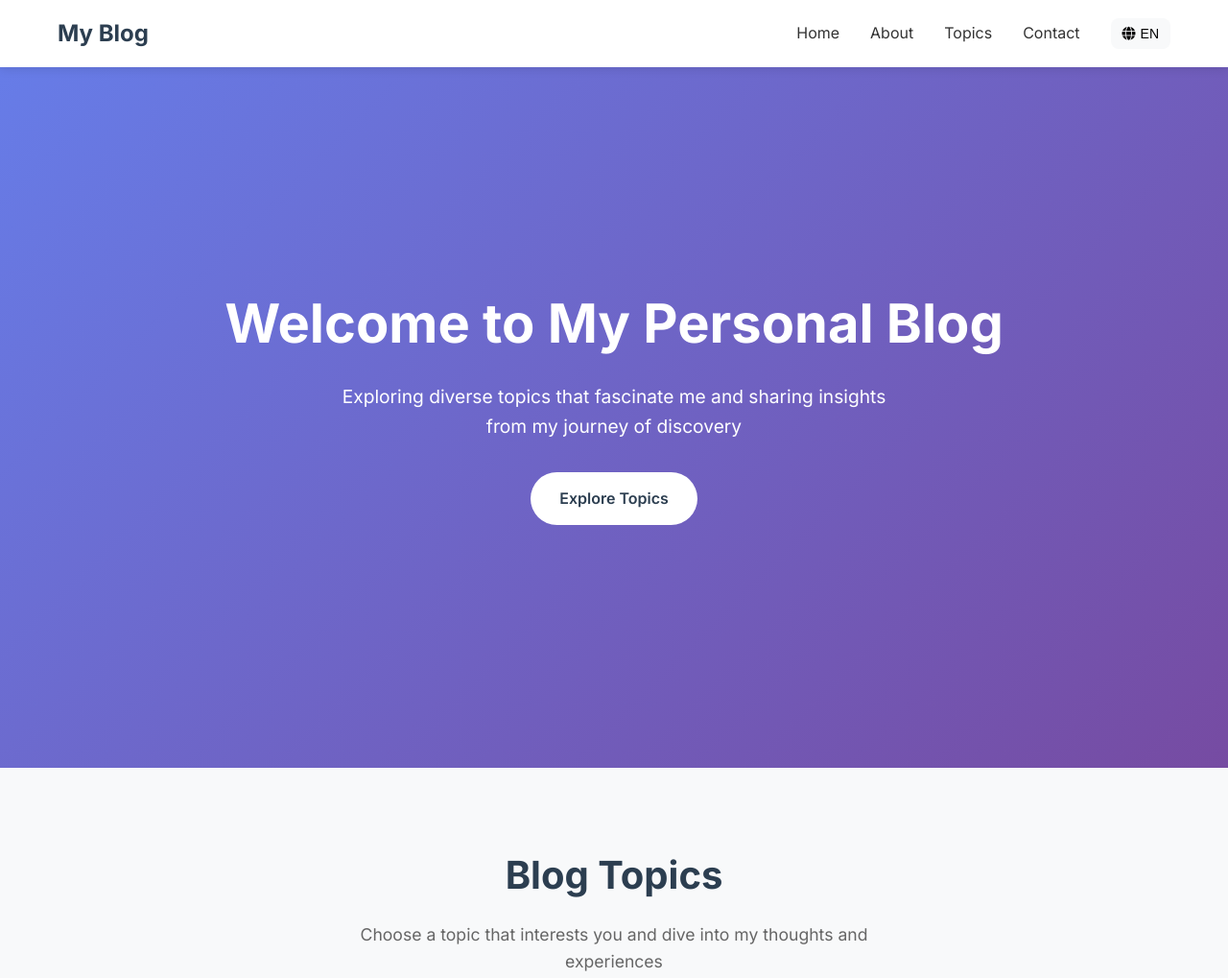
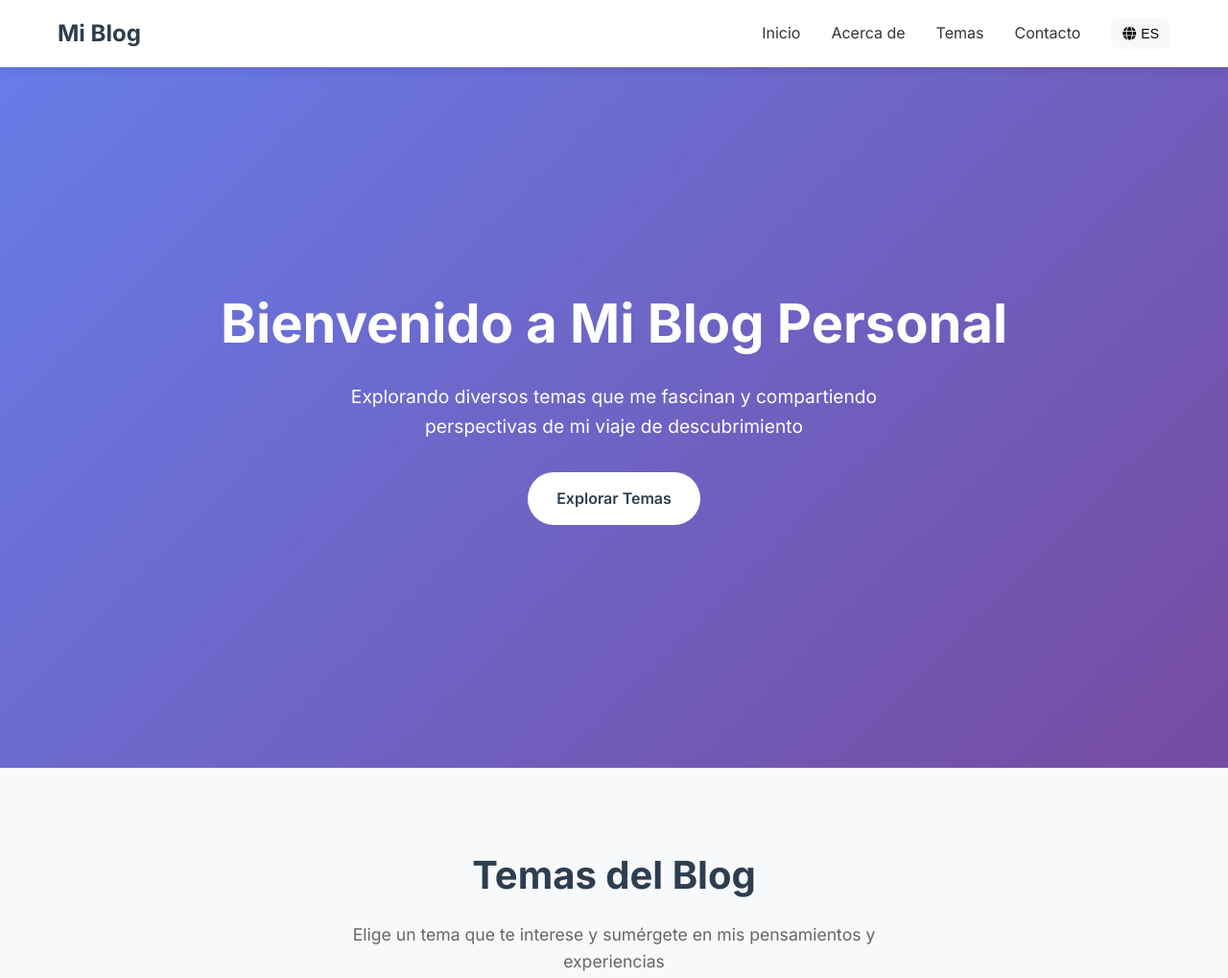
Before and after one commit to xalagit/xalagit.github.io, a plain HTML site: page index.html in a window 1280 px wide. Shown: the top 1019 px of the page at 96% size. Drawn offline with Linux system fonts and the light colour scheme.

Commit message:
cambiando el idioma defoult

```diff
--- a/index.html
+++ b/index.html
@@ -1,5 +1,5 @@
 <!DOCTYPE html>
-<html lang="en" id="html-root">
+<html lang="es" id="html-root">
 <head>
     <meta charset="UTF-8">
     <meta name="viewport" content="width=device-width, initial-scale=1.0">
@@ -23,7 +23,7 @@
                 <div class="language-switcher">
                     <button id="lang-btn" class="lang-btn">
                         <i class="fas fa-globe"></i>
-                        <span id="current-lang">EN</span>
+                        <span id="current-lang">ES</span>
                     </button>
                     <div class="lang-dropdown" id="lang-dropdown">
                         <button onclick="switchLanguage('en')" class="lang-option">
--- a/script.js
+++ b/script.js
@@ -1,5 +1,5 @@
 // Language switching functionality
-let currentLanguage = 'en';
+let currentLanguage = 'es'; // Changed default to Spanish
 
 // Language switcher event listeners
 document.addEventListener('DOMContentLoaded', function() {
@@ -110,6 +110,8 @@ document.addEventListener('DOMContentLoaded', function() {
     const savedLang = localStorage.getItem('preferred-language');
     if (savedLang && (savedLang === 'en' || savedLang === 'es')) {
         switchLanguage(savedLang);
+    } else {
+        switchLanguage('es'); // Ensure Spanish is loaded if no preference
     }
 });
 
```
